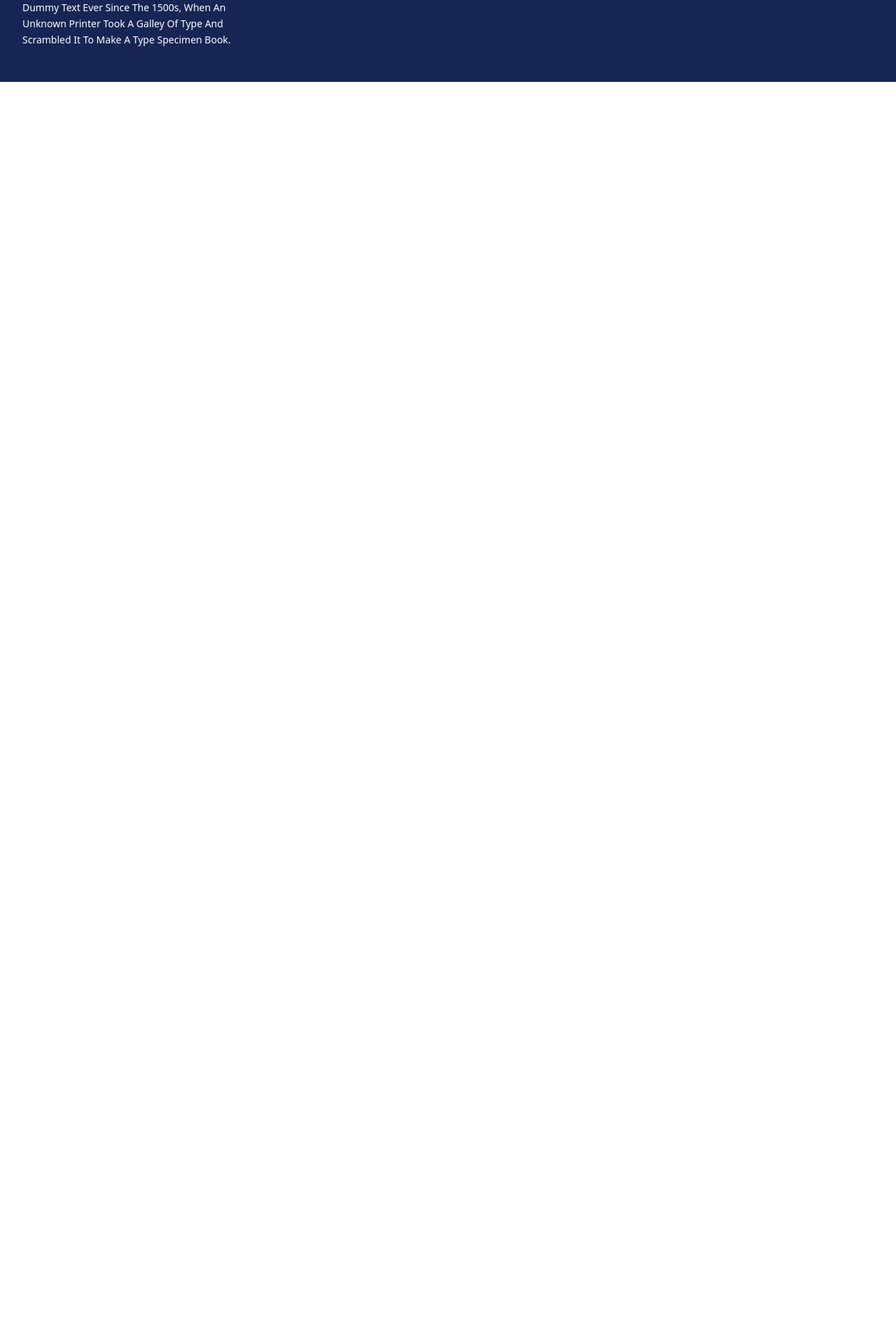
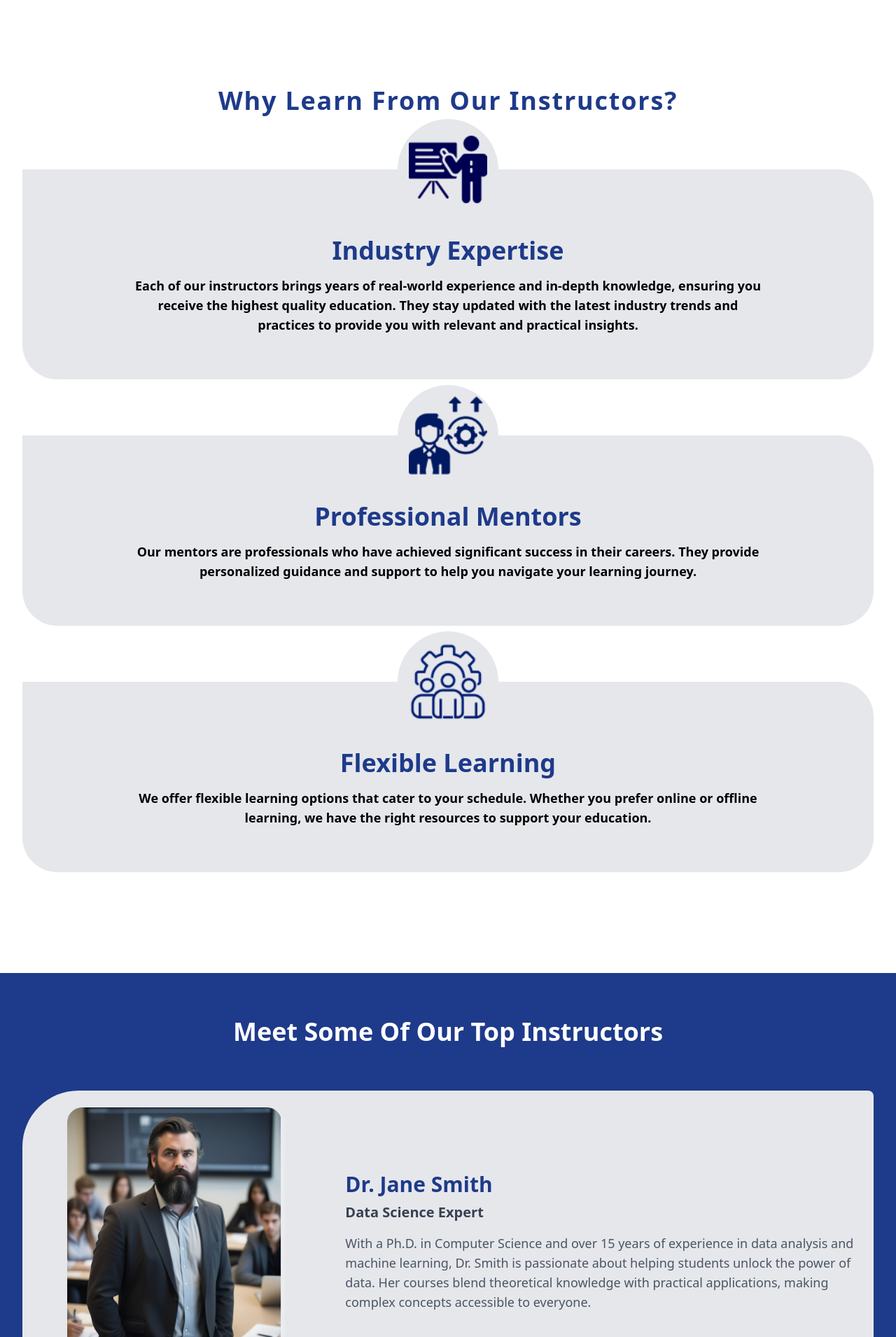
Before and after one commit to anuj-kashyap/Ani_Education, a React (Vite) app: page /Instructor in a window 1280 px wide. Shown: the part 890-2800 px from the top of the page at 70% size. Before the commit the page ends 1007 px from the top, so only its background shows below. Built offline with nearby package versions, Linux system fonts and the light colour scheme.

Commit message:
instructor

```diff
--- /dev/null
+++ b/src/Component/Community.jsx
@@ -0,0 +1,19 @@
+import React from 'react'
+
+function Community() {
+  return (
+    <section className="bg-white py-16 px-8">
+    <div className="container mx-auto text-center">
+      <h2 className="text-4xl font-bold text-blue-900 mb-4">Join Our Learning Community</h2>
+      <div className="flex justify-center">
+        <p className="text-xl text-black font-semibold max-w-4xl">
+        At Ani Education , we are more than just an educational platform; we are a community of learners and experts committed to continuous growth and success.
+        Whether you’re looking to advance your career, gain new skills, or explore a new field, our instructors are here to guide you every step of the way.
+        </p>
+      </div>
+    </div>
+  </section>
+  )
+}
+
+export default Community;
--- /dev/null
+++ b/src/Component/MeetOurInstructors.jsx
@@ -0,0 +1,20 @@
+import React from 'react'
+
+function MeetOurInstructors() {
+  return (
+    <section className="bg-white py-16 px-8">
+    <div className="container mx-auto text-center">
+      <h2 className="text-4xl font-bold text-blue-900 mb-4">Meet Our Instructors</h2>
+      <div className="flex justify-center">
+        <p className="text-xl text-black font-semibold max-w-4xl">
+          At Ani Education, We Pride Ourselves On Having A Team Of Exceptional Instructors Who Are Dedicated To Helping You
+          Achieve Your Learning Goals. Our Instructors Are Not Only Experts In Their Respective Fields But Also Passionate
+          Educators Committed To Your Success.
+        </p>
+      </div>
+    </div>
+  </section>
+  )
+}
+
+export default MeetOurInstructors
--- /dev/null
+++ b/src/Component/TopInstructors.jsx
@@ -0,0 +1,59 @@
+import React from 'react';
+import old from '../assets/old-man.png';
+import inst2 from '../assets/rectbg.png';
+import inst3 from '../assets/ryan.png';
+
+const instructors = [
+  {
+    image: old,
+    name: 'Dr. Jane Smith',
+    title: 'Data Science Expert',
+    description: `With a Ph.D. in Computer Science and over 15 years of experience in data analysis and machine learning,
+                  Dr. Smith is passionate about helping students unlock the power of data. Her courses blend theoretical
+                  knowledge with practical applications, making complex concepts accessible to everyone.`,
+  },
+  {
+    image: inst2,
+    name: 'Dr. John Doe',
+    title: 'Machine Learning Specialist',
+    description: `Dr. Doe has extensive experience in machine learning and artificial intelligence. He has worked on numerous
+                  high-profile projects and is dedicated to sharing his knowledge and expertise with students. His approach
+                  to teaching focuses on real-world applications and hands-on learning.`,
+  },
+  {
+    image: inst3,
+    name: 'Dr. Emily Johnson',
+    title: 'AI Researcher',
+    description: `Dr. Johnson is a leading researcher in artificial intelligence and deep learning. She has published several
+                  papers in top conferences and journals. Her teaching style emphasizes critical thinking and problem-solving,
+                  preparing students to tackle challenging issues in the AI field.`,
+  },
+];
+
+const MeetOurInstructors = () => {
+  return (
+    <section className="bg-blue-900 py-16 px-8 rounded-br-[80px]">
+      <div className="container mx-auto text-center ">
+        <h2 className="text-4xl font-bold text-white mb-16">Meet Some Of Our Top Instructors</h2>
+        {instructors.map((instructor, index) => (
+          <div key={index} className="mb-16 bg-gray-200 rounded-lg p-6 md:flex md:items-center md:justify-center w-full rounded-br-[80px] rounded-tl-[80px]">
+            <div className="md:w-1/3">
+              <img
+                src={instructor.image}
+                alt={instructor.name}
+                className="rounded-lg ml-10 object-cover md:h-96"
+              />
+            </div>
+            <div className="md:w-2/3 md:pl-12 text-left mt-6 md:mt-0">
+              <h3 className="text-3xl font-bold text-blue-900 mb-2">{instructor.name}</h3>
+              <h4 className="text-xl font-semibold text-gray-700 mb-4">{instructor.title}</h4>
+              <p className="text-lg text-gray-600">{instructor.description}</p>
+            </div>
+          </div>
+        ))}
+      </div>
+    </section>
+  );
+};
+
+export default MeetOurInstructors;
--- /dev/null
+++ b/src/Component/WhyLearnFormUs.jsx
@@ -0,0 +1,52 @@
+import React from 'react';
+import ins2 from '../assets/ins2.png';
+import pd2 from '../assets/pd2.png';
+import manage from '../assets/manage.png';
+
+const data = [
+  {
+    image: ins2,
+    title: 'Industry Expertise',
+    content: `Each of our instructors brings years of real-world experience and in-depth knowledge,
+              ensuring you receive the highest quality education. They stay updated with the latest
+              industry trends and practices to provide you with relevant and practical insights.`,
+  },
+  {
+    image: pd2,
+    title: 'Professional Mentors',
+    content: `Our mentors are professionals who have achieved significant success in their careers.
+              They provide personalized guidance and support to help you navigate your learning journey.`,
+  },
+  {
+    image: manage,
+    title: 'Flexible Learning',
+    content: `We offer flexible learning options that cater to your schedule. Whether you prefer
+              online or offline learning, we have the right resources to support your education.`,
+  },
+];
+
+const WhyLearnFromUs = () => {
+  return (
+    <section className="bg-white py-16 px-8">
+      <div className="container mx-auto text-center">
+        <h2 className="text-4xl leading-none font-bold text-blue-900 mb-20 tracking-wider">Why Learn From Our Instructors?</h2>
+        {data.map((item, index) => (
+          <div
+            key={index}
+            className="relative mb-20 bg-gray-200 rounded-b-[50px] rounded-tr-[50px] pt-24 pb-16 px-6 flex flex-col items-center justify-center"
+          >
+            <div className="absolute top-0 left-1/2 transform -translate-x-1/2 -translate-y-1/2 bg-gray-200 p-4 rounded-full">
+              <img src={item.image} alt={item.title} className="w-28 h-28 object-contain" />
+            </div>
+            <div className="text-center  w-full px-4 md:px-8">
+              <h3 className="text-4xl font-bold text-blue-900 mb-4">{item.title}</h3>
+              <p className="text-black text-lg font-semibold max-w-4xl mx-auto">{item.content}</p>
+            </div>
+          </div>
+        ))}
+      </div>
+    </section>
+  );
+};
+
+export default WhyLearnFromUs;
--- a/src/Component/hero_section/Hero2.jsx
+++ b/src/Component/hero_section/Hero2.jsx
@@ -3,7 +3,7 @@ import man from '../../assets/man.png';
 import flare from '../../assets/flare.png'
 import rect3 from '../../assets/Rectangle 1.png'
 
-const Hero = () => {
+const Hero2 = () => {
   return (
     <section className="relative bg-blue-950 text-white px-8 rounded-bl-[150px] overflow-hidden">
       <div className="container mx-auto flex flex-col md:flex-row items-center justify-between">
@@ -48,4 +48,4 @@ const Hero = () => {
   );
 }
 
-export default Hero;
+export default Hero2;
--- a/src/pages/Instructor.jsx
+++ b/src/pages/Instructor.jsx
@@ -1,12 +1,23 @@
 import React from 'react'
-import Navbar from '../Component/Navbar'
 import Hero2 from '../Component/hero_section/Hero2'
+import InTouch from '../Component/InTouch'
+import MeetOurInstructors from '../Component/MeetOurInstructors'
+import WhyLearnFromUs from '../Component/WhyLearnFormUs'
+import TopInstructors from '../Component/TopInstructors'
+import Community from '../Component/Community'
 
 function Instructor() {
   return (
     <div>
         {/* <Navbar/> */}
         <Hero2/>
+        <MeetOurInstructors/>
+        <WhyLearnFromUs/>
+        <TopInstructors/>
+        <Community/>
+        <InTouch/>
+
+
     </div>
   )
 }
```
